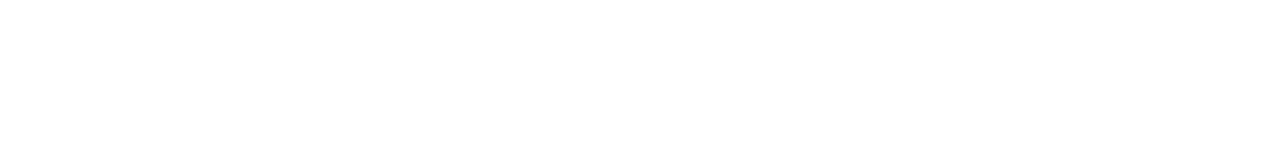
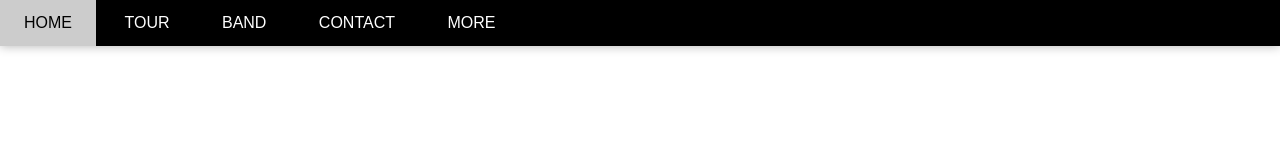
Before and after one commit to hoangitk17/Web_Band, a plain HTML site: page index.html in a window 1280 px wide. Drawn offline with Linux system fonts and the light colour scheme.

Commit message:
make header

```diff
--- a/assets/css/style.css
+++ b/assets/css/style.css
@@ -4,3 +4,76 @@
     margin: 0;
     box-sizing: border-box;
 }
+
+html {
+    font-family: Arial, Helvetica, sans-serif;
+}
+
+#main {}
+
+#header {
+    height: 46px;
+    background-color: #000;
+}
+
+#nav {}
+
+#nav > li {
+    display: inline-block;
+    position: relative;
+}
+
+#nav>li>a {
+    color: #fff;
+    text-transform: uppercase;
+}
+
+#nav li a {
+    text-decoration: none;
+    line-height: 46px;
+    padding: 0 24px;
+    display: block;
+}
+
+#nav li:hover .subnav {
+    display: block;
+}
+
+#nav .subnav li {
+    display: block;
+}
+#nav .subnav li:hover a,
+#nav>li:hover>a {
+    color: #000;
+    background-color: #ccc;
+}
+
+#nav,.subnav {
+    list-style: none;
+    box-shadow: 0 0 10px rgba(0,0,0,0.3);
+
+}
+
+#nav .subnav {
+    display: none;
+    position: absolute;
+    top: 100%;
+    background-color: #fff;
+    color: #000;
+    min-width: 160px;
+}
+
+#nav .subnav a {
+    color: #000;
+    padding: 0 12px;
+    line-height: 38px;
+}
+
+
+#slider {
+    min-height: 500px;
+}
+
+#footer {}
+
+#content {}
--- a/index.html
+++ b/index.html
@@ -10,10 +10,27 @@
 <body>
     <div id="main">
         <div id="header">
+            <ul id="nav">
+                <li><a href="">HOME</a></li>
+                <li><a href="">TOUR</a></li>
+                <li><a href="">BAND</a></li>
+                <li><a href="">CONTACT</a></li>
+                <li>
+                    <a href="">MORE</a>
+                    <ul class="subnav">
+                        <li><a href="">Merchandise</a></li>
+                        <li><a href="">Extras</a></li>
+                        <li><a href="">Media</a></li>
+                    </ul>
+                </li>
+            </ul>
+        </div>
+
+        <div id="slider">
 
         </div>
 
-        <div id="slider">
+        <div id="content">
 
         </div>
 
```
